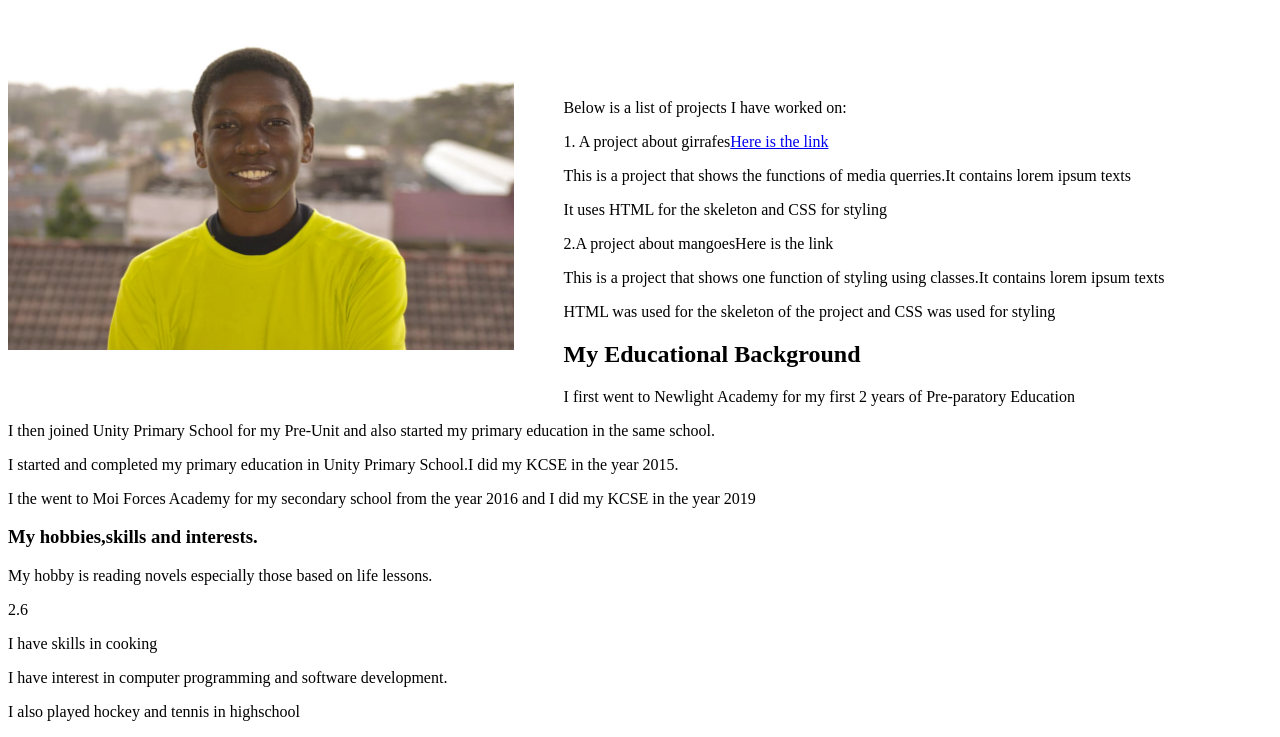
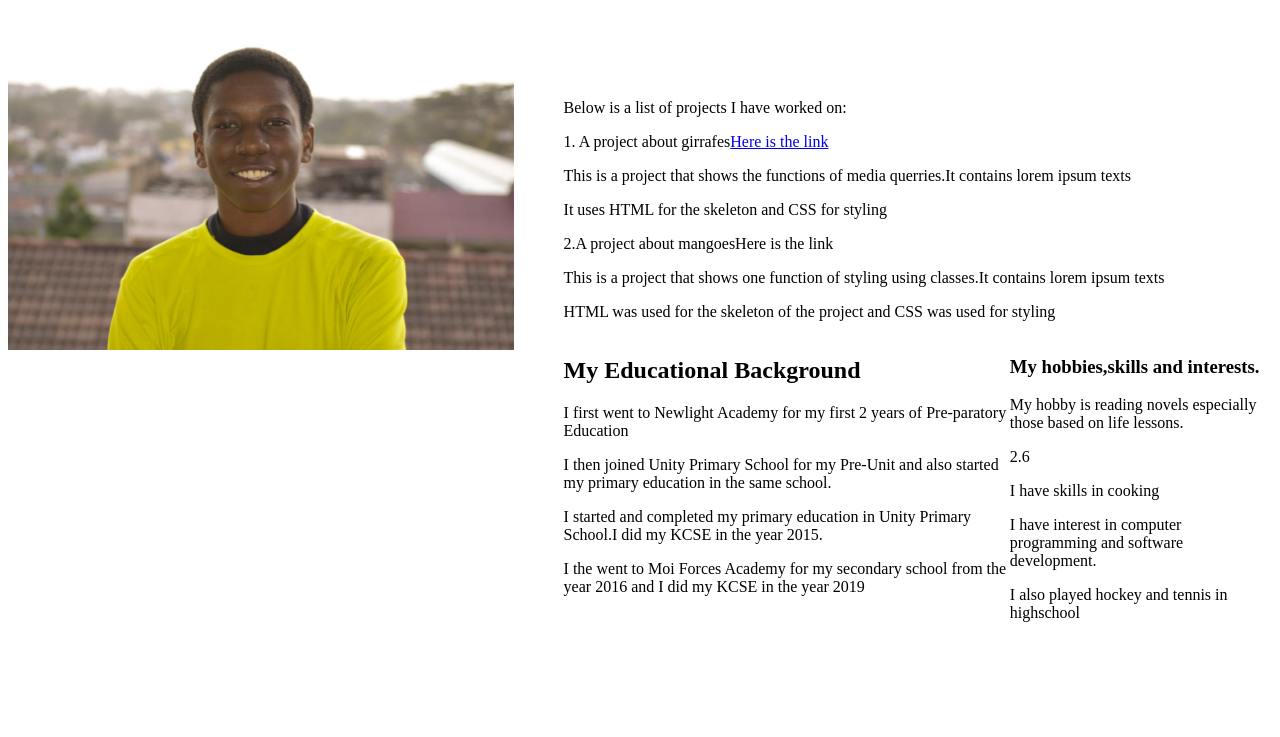
Before and after one commit to EmmanuelWanzala/portfolio, a plain HTML site: page index.html in a window 1280 px wide. Shown: the part 101-838 px from the top of the page. After the commit the page ends 800 px from the top, so only its background shows below. Drawn offline with Linux system fonts and the light colour scheme.

Commit message:
styled sectionB

```diff
--- a/CSS/styles.css
+++ b/CSS/styles.css
@@ -21,6 +21,15 @@ img{
     padding-right: 50px;
     padding-bottom: 60px;
 }
-.one{
+sectionA .one{
     padding-top:70px;
 }
+
+
+sectionB{
+    display: flex;
+    justify-content: space-between;
+}
+sectionB{
+
+}
--- a/index.html
+++ b/index.html
@@ -30,14 +30,14 @@
           <p>This is a project that shows the functions of media querries.It contains lorem ipsum texts</p>
           <p>It uses HTML for the skeleton and CSS for styling</p>
           </div>
-    </sectionA>
     <div>
         <p>2.A project about mangoes<a>Here is the link</a></p>
         <p>This is a project that shows one function of styling using classes.It contains lorem ipsum texts</p>
         <p>HTML was used for the skeleton of the project and CSS was used for styling</p>
     </div>
+    </sectionA>
     <sectionB>
-    <div class="aboutme">
+    <div class="one">
         <!-- <p>My full name is Emmanuel John Wanzala</p> -->
         <h2>My Educational Background</h2>
         <p>I first went to Newlight Academy for my first 2 years of Pre-paratory Education</p>
```
